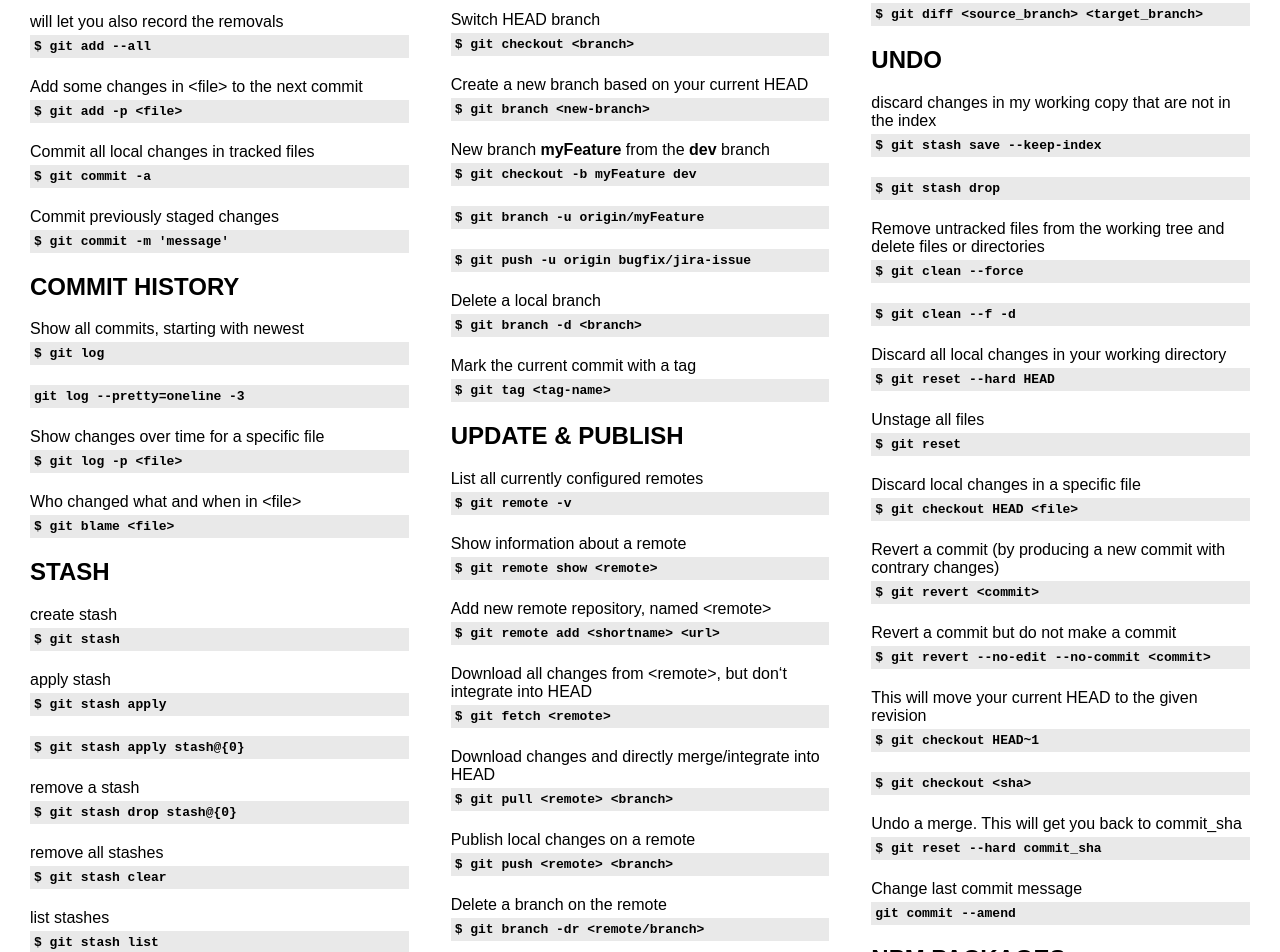
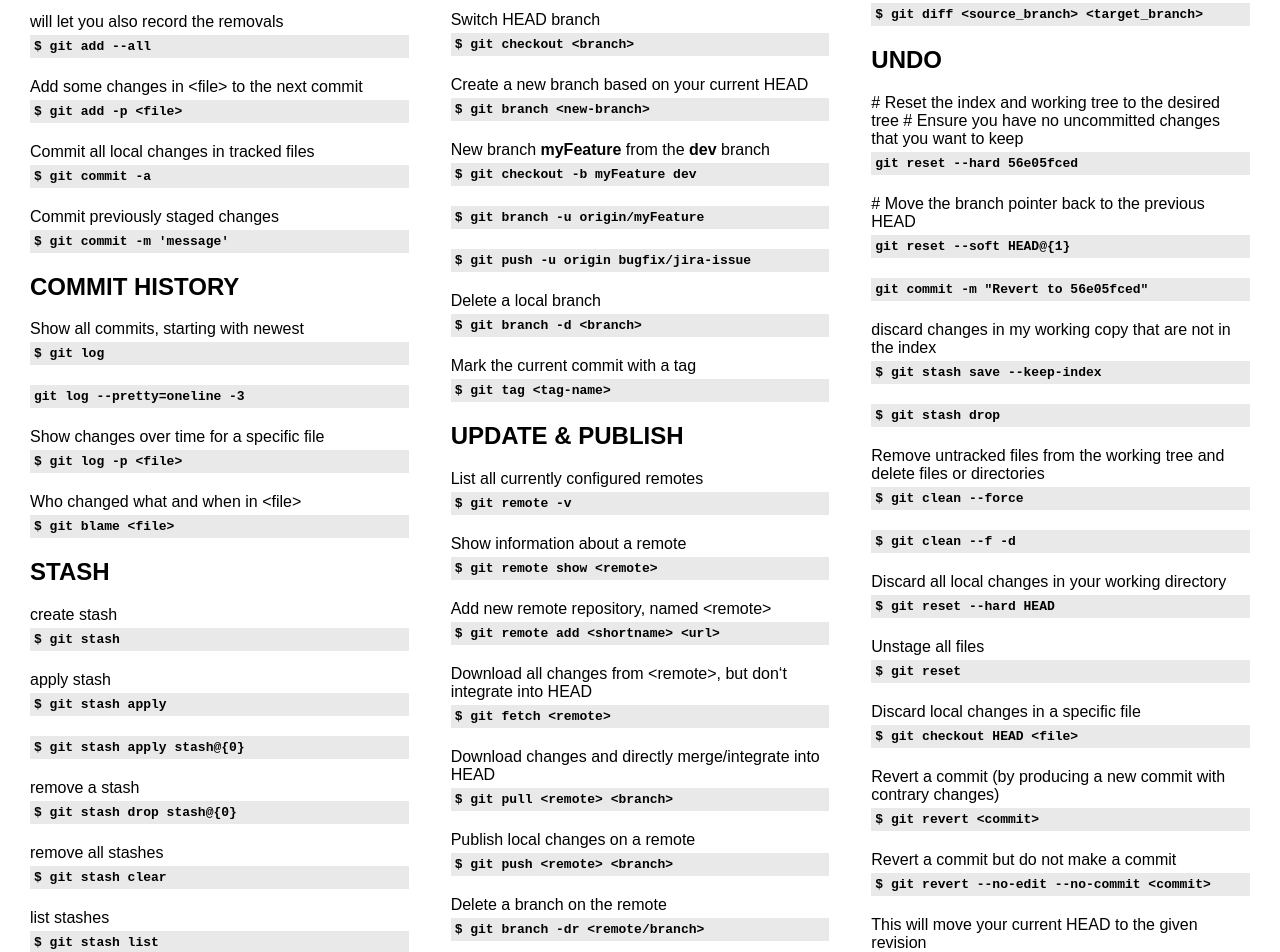
Before and after one commit to fret2buzz/fret2buzz.github.io, a plain HTML site: page index.html in a window 1280 px wide. Shown: the part 835-1787 px from the top of the page. Drawn offline with Linux system fonts and the light colour scheme.

Commit message:
git cheat sheet

```diff
--- a/index.html
+++ b/index.html
@@ -189,6 +189,13 @@
         before merging changes, you can also preview them by using
         <code>$ git diff &lt;source_branch&gt; &lt;target_branch&gt;</code>
         <h2>UNDO</h2>
+        # Reset the index and working tree to the desired tree
+        # Ensure you have no uncommitted changes that you want to keep
+        <code>git reset --hard 56e05fced</code>
+
+        # Move the branch pointer back to the previous HEAD
+        <code>git reset --soft HEAD@{1}</code>
+        <code>git commit -m "Revert to 56e05fced"</code>
         discard changes in my working copy that are not in the index
         <code>$ git stash save --keep-index</code>
         <code>$ git stash drop</code>
```
